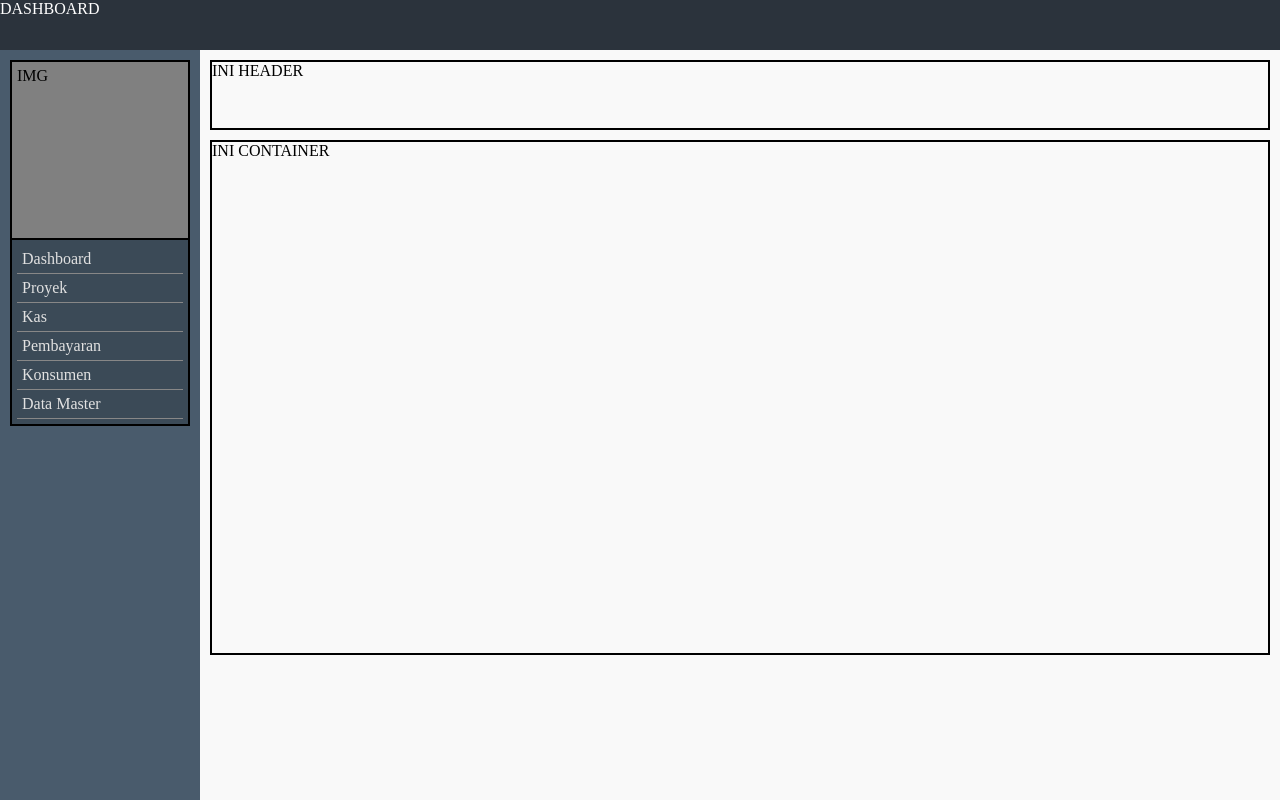
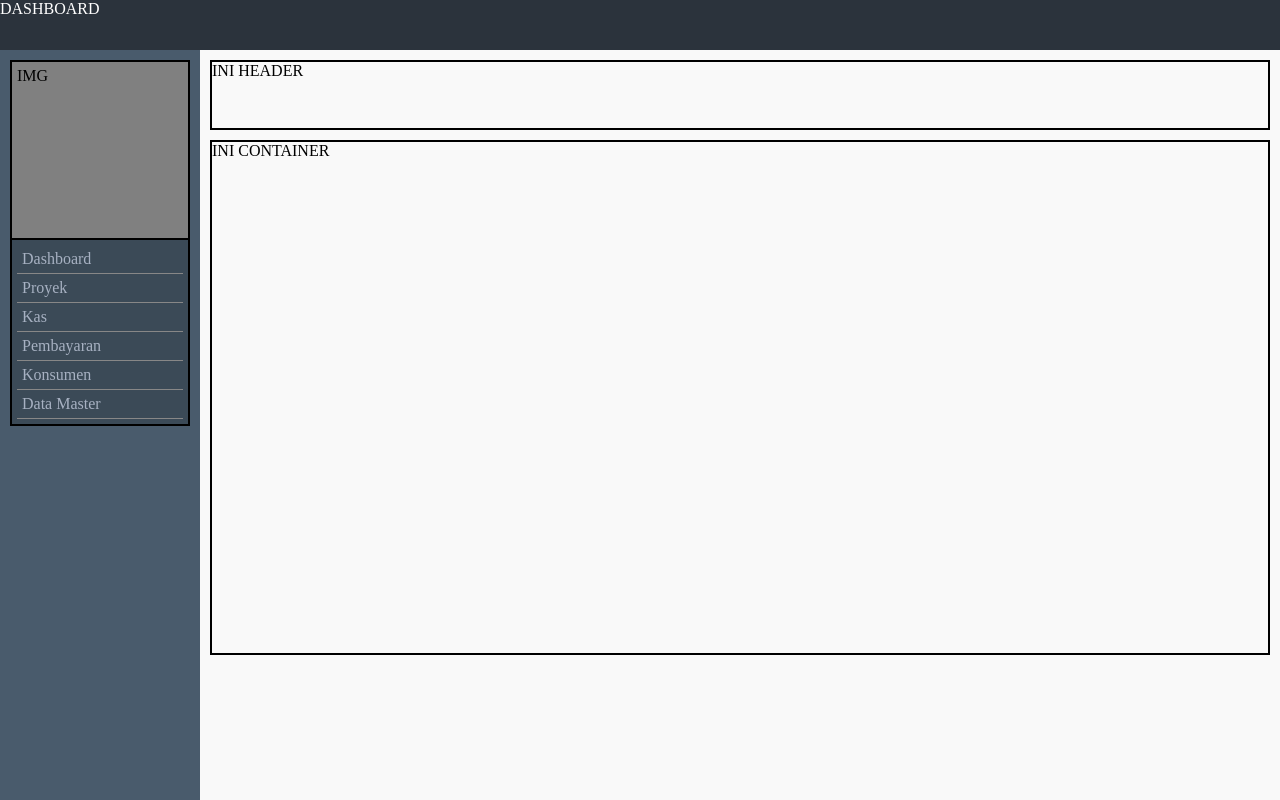
Before and after one commit to andri000me/techno_consulting, a CodeIgniter app: page /techno_consulting/ in a window 1280 px wide. Run offline with CodeIgniter, Linux system fonts and the light colour scheme.

Commit message:
change css

```diff
--- a/style/css/custom.css
+++ b/style/css/custom.css
@@ -47,7 +47,7 @@
 		}
 		#nav-container-link a{
 			text-decoration: none;
-			color:#E1E1E1;
+			color:#A7B1C2;
 
 		}
 		.nav-dropdown{
```
